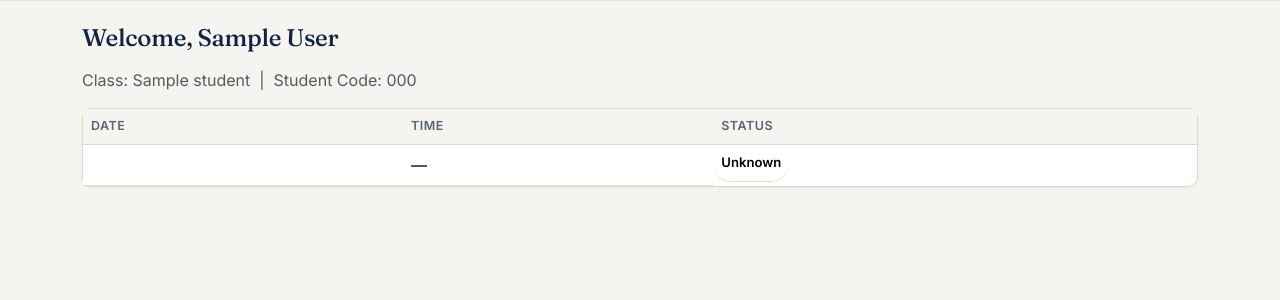
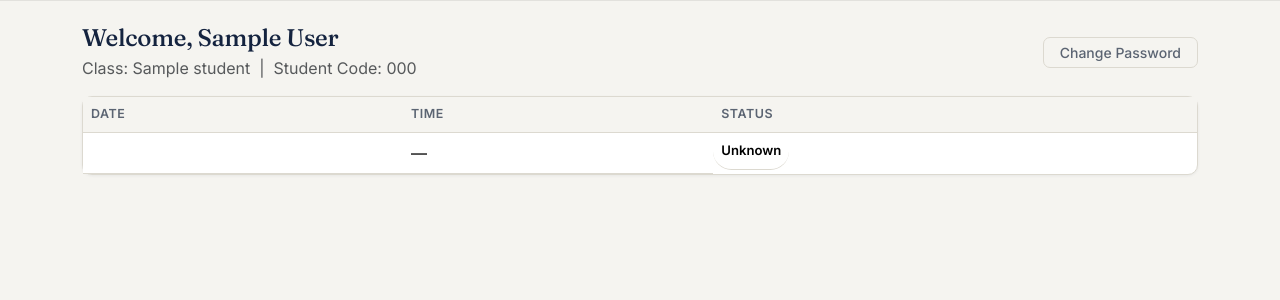
Before and after one commit to samsamurai739-cpu/Smart-Attendance-, a Python web app: template templates/student_dashboard.html in a window 1280 px wide. Shown: the part 54-354 px from the top of the page. Run offline with Jinja, Linux system fonts and the light colour scheme; the template is opened without the code that fills it: most values are stand-ins (such as "Sample title", 1, 10 or a date in 2020).

Commit message:
Update student_dashboard.html

```diff
--- a/templates/student_dashboard.html
+++ b/templates/student_dashboard.html
@@ -1,8 +1,20 @@
 {% extends "base.html" %}
 {% block title %}My Attendance{% endblock %}
 {% block content %}
-<h4 class="mb-3">Welcome, {{ student.full_name }}</h4>
-<p class="text-muted">Class: {{ student.class_name }} &nbsp;|&nbsp; Student Code: {{ student.student_code }}</p>
+{% if show_warning %}
+<div class="alert alert-danger">
+    <strong>Attendance warning:</strong> you have been absent {{ absence_count }} time(s),
+    which has reached the limit of {{ threshold }}. Please contact your teacher.
+</div>
+{% endif %}
+
+<div class="d-flex justify-content-between align-items-center mb-3">
+    <div>
+        <h4 class="mb-1">Welcome, {{ student.full_name }}</h4>
+        <p class="text-muted mb-0">Class: {{ student.class_name }} &nbsp;|&nbsp; Student Code: {{ student.student_code }}</p>
+    </div>
+    <a href="{{ url_for('change_password') }}" class="btn btn-outline-secondary btn-sm">Change Password</a>
+</div>
 
 <div class="card">
     <div class="card-body p-0">
```
